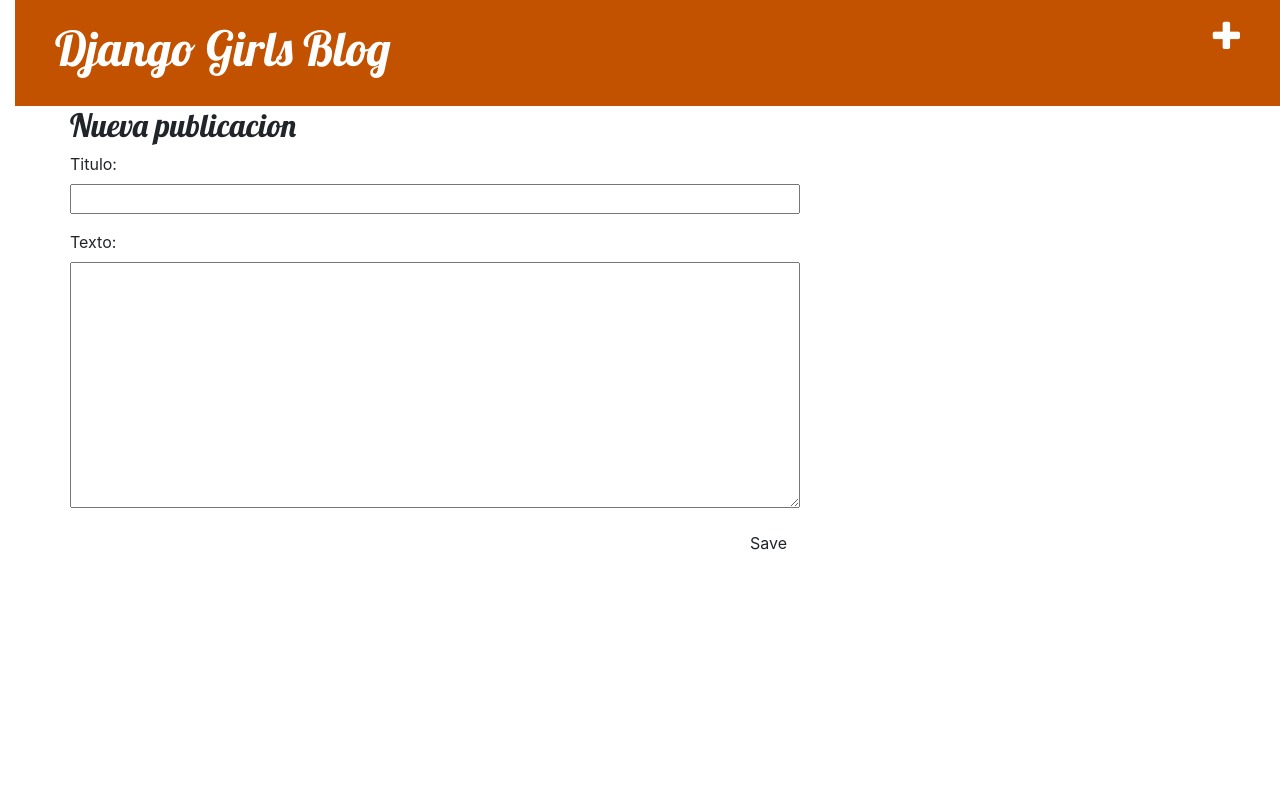
After one commit to Edwin292000/Progracomercial1, a Django app: page /publicacion/nueva/ in a window 1280 px wide. The commit adds this page. Run offline with Django 3.2, Linux system fonts and the light colour scheme; the visitor is signed in with stand-in values (Sample User, id 1); some libraries are stand-ins or nearby versions.

Commit message:
publicaciones

```diff
--- a/blog/admin.py
+++ b/blog/admin.py
@@ -1,5 +1,6 @@
 from django.contrib import admin
 
+# Register your models here.
 from .models import Publicacion
 
 admin.site.register(Publicacion)
--- /dev/null
+++ b/blog/forms.py
@@ -0,0 +1,9 @@
+from django import forms
+
+from .models import Publicacion
+
+class PublicacionForm(forms.ModelForm):
+
+    class Meta:
+        model = Publicacion
+        fields = ('titulo', 'texto',)
--- a/blog/models.py
+++ b/blog/models.py
@@ -6,9 +6,9 @@
     autor = models.ForeignKey('auth.User', on_delete=models.CASCADE)
     titulo = models.CharField(max_length=200)
     texto = models.TextField()
-    fecha_creacion = models.DateTimeField(
-            default=timezone.now)
-    fecha_publicacion = models.DateTimeField(
+    fecha_creacion= models.DateTimeField(
+              default=timezone.now)
+    fecha_publicacion= models.DateTimeField(
             blank=True, null=True)
 
     def publicar(self):
--- /dev/null
+++ b/blog/static/css/blog.css
@@ -0,0 +1,53 @@
+h1 a, h2 a {
+    color: #FCA205;
+    font-family: 'Lobster';
+}
+body {
+    padding-left: 15px;
+}
+.page-header {
+    background-color: #C25100;
+    margin-top: 0;
+    padding: 20px 20px 20px 40px;
+}
+
+.page-header h1, .page-header h1 a, .page-header h1 a:visited, .page-header h1 a:active {
+    color: #ffffff;
+    font-size: 36pt;
+    text-decoration: none;
+}
+
+.content {
+    margin-left: 40px;
+}
+
+h1, h2, h3, h4 {
+    font-family: 'Lobster', cursive;
+}
+
+.date {
+    color: #828282;
+}
+
+.save {
+    float: right;
+}
+
+.post-form textarea, .post-form input {
+    width: 100%;
+}
+
+.top-menu, .top-menu:hover, .top-menu:visited {
+    color: #ffffff;
+    float: right;
+    font-size: 26pt;
+    margin-right: 20px;
+}
+
+.post {
+    margin-bottom: 70px;
+}
+
+.post h2 a, .post h2 a:visited {
+    color: #000000;
+}
--- /dev/null
+++ b/blog/templates/blog/base.html
@@ -0,0 +1,35 @@
+{% load static %}
+<html>
+    <head>
+      <!-- CSS only -->
+        <link rel="stylesheet" href="https://stackpath.bootstrapcdn.com/bootstrap/4.5.2/css/bootstrap.min.css" integrity="sha384-JcKb8q3iqJ61gNV9KGb8thSsNjpSL0n8PARn9HuZOnIxN0hoP+VmmDGMN5t9UJ0Z" crossorigin="anonymous">
+
+        <!-- JS, Popper.js, and jQuery -->
+        <script src="https://code.jquery.com/jquery-3.5.1.slim.min.js" integrity="sha384-DfXdz2htPH0lsSSs5nCTpuj/zy4C+OGpamoFVy38MVBnE+IbbVYUew+OrCXaRkfj" crossorigin="anonymous"></script>
+        <script src="https://cdn.jsdelivr.net/npm/popper.js@1.16.1/dist/umd/popper.min.js" integrity="sha384-9/reFTGAW83EW2RDu2S0VKaIzap3H66lZH81PoYlFhbGU+6BZp6G7niu735Sk7lN" crossorigin="anonymous"></script>
+        <script src="https://stackpath.bootstrapcdn.com/bootstrap/4.5.2/js/bootstrap.min.js" integrity="sha384-B4gt1jrGC7Jh4AgTPSdUtOBvfO8shuf57BaghqFfPlYxofvL8/KUEfYiJOMMV+rV" crossorigin="anonymous"></script>
+        <link href="https://stackpath.bootstrapcdn.com/font-awesome/4.7.0/css/font-awesome.min.css" rel="stylesheet">
+        <link rel="stylesheet" href="{% static 'css/blog.css' %}">
+        <link href="//fonts.googleapis.com/css?family=Lobster&subset=latin,latin-ext" rel="stylesheet" type="text/css">
+        <title>Django Girls blog</title>
+    </head>
+    <body>
+        <div class="page-header">
+          {% if user.is_authenticated %}
+          <a href="{% url 'publicacion_nueva' %}" class="top-menu"><span class="fa fa-plus"></span></a>
+          {% endif %}
+            <h1><a href="/">Django Girls Blog</a></h1>
+        </div>
+
+        <div class="content container">
+    <div class="row">
+        <div class="col-md-8">
+          {% block content %}
+          {% endblock %}
+        </div>
+    </div>
+</div>
+
+
+    </body>
+</html>
--- /dev/null
+++ b/blog/templates/blog/publicacion_editar.html
@@ -0,0 +1,11 @@
+{% extends 'blog/base.html' %}
+
+{% block content %}
+
+<h2>Nueva publicacion</h2>
+    <form method="POST" class="post-form">{% csrf_token %}
+        {{ formulario.as_p }}
+        <button type="submit" class="save btn btn-default">Save</button>
+    </form>
+
+{% endblock %}
--- a/blog/urls.py
+++ b/blog/urls.py
@@ -3,4 +3,7 @@
 
 urlpatterns = [
     path('', views.publicacion_lista, name='publicacion_lista'),
+    path('post/<int:pk>/', views.publicacion_detalle, name='publicacion_detalle'),
+    path('publicacion/nueva/', views.publicacion_nueva, name='publicacion_nueva'),
+    path('publicacion/<int:pk>/editar/', views.publicacion_editar, name='publicacion_editar'),
 ]
--- a/blog/views.py
+++ b/blog/views.py
@@ -1,8 +1,40 @@
-from django.shortcuts import render
+from django.shortcuts import render, get_object_or_404
+from django.shortcuts import redirect
 from .models import Publicacion
 from django.utils import timezone
+from .forms import PublicacionForm
 
-# Create your views here.
 def publicacion_lista(request):
     publicaciones=Publicacion.objects.filter(fecha_publicacion__lte=timezone.now()).order_by('fecha_publicacion')
     return render(request, 'blog/publicacion_lista.html', {'publicaciones':publicaciones})
+
+def publicacion_detalle(request, pk):
+    publicacion = get_object_or_404(Publicacion, pk=pk)
+    return render(request, 'blog/publicacion_detalle.html', {'publicacion':publicacion})
+
+def publicacion_nueva(request):
+    if request.method == "POST":
+        formulario = PublicacionForm(request.POST)
+        if formulario.is_valid():
+            publicacion = formulario.save(commit=False)
+            publicacion.autor = request.user
+            publicacion.fecha_publicacion = timezone.now()
+            publicacion.save()
+            return redirect('publicacion_detalle', pk=publicacion.pk)
+    else:
+        formulario = PublicacionForm()
+    return render(request, 'blog/publicacion_editar.html', {'formulario': formulario})
+
+def publicacion_editar(request, pk):
+    publicacion = get_object_or_404(Publicacion, pk=pk)
+    if request.method == "POST":
+        formulario = PublicacionForm(request.POST, instance=publicacion)
+        if formulario.is_valid():
+            publicacion = formulario.save(commit=False)
+            publicacion.autor = request.user
+            publicacion.fecha_publicacion= timezone.now()
+            publicacion.save()
+            return redirect('publicacion_detalle', pk=publicacion.pk)
+    else:
+        formulario = PublicacionForm(instance=publicacion)
+    return render(request, 'blog/publicacion_editar.html', {'formulario': formulario})
--- a/misitio/settings.py
+++ b/misitio/settings.py
@@ -20,12 +20,12 @@
 # See https://docs.djangoproject.com/en/3.1/howto/deployment/checklist/
 
 # SECURITY WARNING: keep the secret key used in production secret!
-SECRET_KEY = '7!!1y8h=getyq#c2d$=m@s_47*^-pmck(gke^ey0x-6t#(1&!%'
+SECRET_KEY = 'o=cxp!1)g95@-68w%7+sa6ckx1r5w5hvfv)@6o9hj0miu*xuu@'
 
 # SECURITY WARNING: don't run with debug turned on in production!
 DEBUG = True
 
-ALLOWED_HOSTS = ['127.0.0.1','ebwin.pythonanywhere.com',]
+ALLOWED_HOSTS = ['127.0.0.1','suevi1.pythonanywhere.com', 'href="https://stackpath.bootstrapcdn.com/bootstrap/4.5.2/css/bootstrap.min.css"', 'src="https://code.jquery.com/jquery-3.5.1.slim.min.js"', 'src="https://cdn.jsdelivr.net/npm/popper.js@1.16.1/dist/umd/popper.min.js"', 'src="https://stackpath.bootstrapcdn.com/bootstrap/4.5.2/js/bootstrap.min.js"',]
 
 
 # Application definition
@@ -122,6 +122,6 @@
 
 STATIC_URL = '/static/'
 
-STATIC_ROOT=os.path.join(BASE_DIR,'static')
+STATIC_ROOT = os.path.join(BASE_DIR,'static')
 
 X_FRAME_OPTIONS='SAMEORIGIN'
--- a/misitio/urls.py
+++ b/misitio/urls.py
@@ -19,4 +19,5 @@
 urlpatterns = [
     path('admin/', admin.site.urls),
     path('', include('blog.urls')),
+
 ]
```
Also changed, not shown: blog/templates/blog/publicacion_detalle.html (added, +16 -0 lines), blog/templates/blog/publicacion_lista.html (+12 -15 lines), blog/migrations/0001_initial.py.
